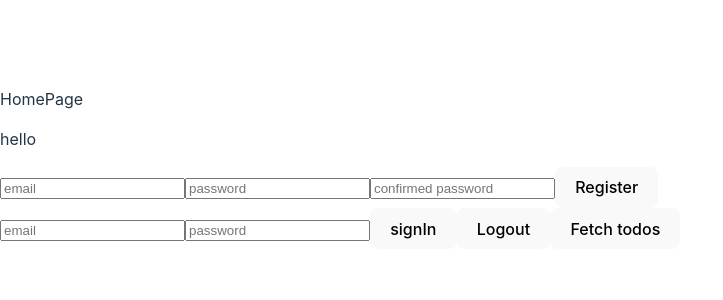
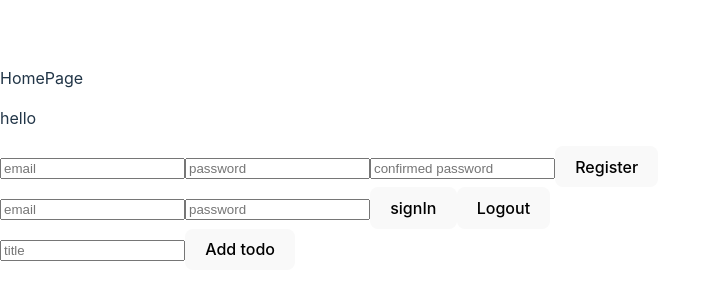
Before and after one commit to ZybartasRingys/todo-firebase, a React (Vite) app: page / in a window 1280 px wide. Shown: the part 232-532 px from the top of the page, without its empty margins (0-723 px from the left). Built offline with nearby package versions, Linux system fonts and the light colour scheme.

Commit message:
create todo with asyncThunk

```diff
--- a/src/components/HomePage.jsx
+++ b/src/components/HomePage.jsx
@@ -1,16 +1,27 @@
-import React, { useEffect } from "react";
+import React, { useState } from "react";
 import Login from "../components/Login";
 import Register from "../components/Register";
-import useGetTodos from "../hooks/useGetTodos";
 import useAuthentication from "../hooks/useAuthentication";
-import { useSelector } from "react-redux";
-import dataSlice from "../features/dataSlice";
+import { useSelector, useDispatch } from "react-redux";
+import { addTodo } from "../features/dataSlice";
 
 const HomePage = () => {
+  const [title, setTitle] = useState("");
+  const [completed, setCompleted] = useState(false);
+  const dispatch = useDispatch();
   const user = useSelector(({ userSlice }) => userSlice.user);
-  const todos = useSelector(({ dataSlice }) => dataSlice.todos);
-  const { fetchTodos } = useGetTodos();
+
   const { logoutCall } = useAuthentication();
+
+  const handleSubmit = (e) => {
+    e.preventDefault();
+    let todo = {
+      title,
+      completed,
+    };
+
+    dispatch(addTodo(todo));
+  };
 
   return (
     <div>
@@ -19,8 +30,14 @@ const HomePage = () => {
       <Register />
       <Login />
       <button onClick={logoutCall}>Logout</button>
-      <button onClick={fetchTodos}>Fetch todos</button>
-      {todos.map((todo) => todo.title)}
+      <form action="" onSubmit={handleSubmit}>
+        <input
+          type="text"
+          placeholder="title"
+          onChange={(e) => setTitle(e.target.value)}
+        />
+        <button type="submit">Add todo</button>
+      </form>
     </div>
   );
 };
--- a/src/config/firebase.js
+++ b/src/config/firebase.js
@@ -16,5 +16,7 @@ const firebaseConfig = {
 
 // Initialize Firebase
 const app = initializeApp(firebaseConfig);
-export const db = getFirestore(app);
+const db = getFirestore(app);
 export const auth = getAuth(app);
+
+export default db;
--- a/src/features/dataSlice.jsx
+++ b/src/features/dataSlice.jsx
@@ -1,22 +1,29 @@
-import { createSlice } from "@reduxjs/toolkit";
-
+import { createSlice, createAsyncThunk } from "@reduxjs/toolkit";
+import db from "../config/firebase";
+import { addDoc, collection } from "firebase/firestore";
 const initialState = {
   todos: [],
 };
 
-export const dataSlice = createSlice({
+/* `export const addTodo` is creating an asynchronous thunk action called "addTodo". This action is
+using the `createAsyncThunk` function from the Redux Toolkit library to handle the asynchronous
+logic of adding a new todo item to a Firebase database. */
+export const addTodo = createAsyncThunk("todos/addTodo", async (todo) => {
+  try {
+    await addDoc(collection(db, "todos"), todo);
+  } catch (error) {
+    console.log(error);
+  }
+});
+
+const dataSlice = createSlice({
   name: "dataSlice",
   initialState,
-  reducers: {
-    getTodos: (state, action) => {
-      state.todos = action.payload;
-      console.log(state.todos);
-    },
-    create: (state, action) => {},
-    update: (state, action) => {},
-    delete: (state, action) => {},
+  reducers: (builder) => {
+    builder.addCase(addTodo.fulfilled, (state, action) => {
+      state.todos.push(action.payload);
+    });
   },
 });
 
-export const { getTodos } = dataSlice.actions;
 export default dataSlice.reducer;
--- a/src/hooks/useGetTodos.jsx
+++ b/src/hooks/useGetTodos.jsx
@@ -1,5 +1,5 @@
 import { useDispatch } from "react-redux";
-import { collection, getDocs, doc } from "firebase/firestore";
+import { collection, getDocs, doc, addDoc } from "firebase/firestore";
 import { getTodos } from "../features/dataSlice";
 import { db } from "../config/firebase";
 
@@ -21,5 +21,15 @@ export default function useGetTodos() {
     }
   };
 
-  return { fetchTodos };
+  const createTodo = async () => {
+    try {
+      const todo = await addDoc(docRef);
+      const data = console.log(data);
+      dispatch(createTodo(data));
+    } catch (error) {
+      console.log(error);
+    }
+  };
+
+  return { fetchTodos, createTodo };
 }
```
